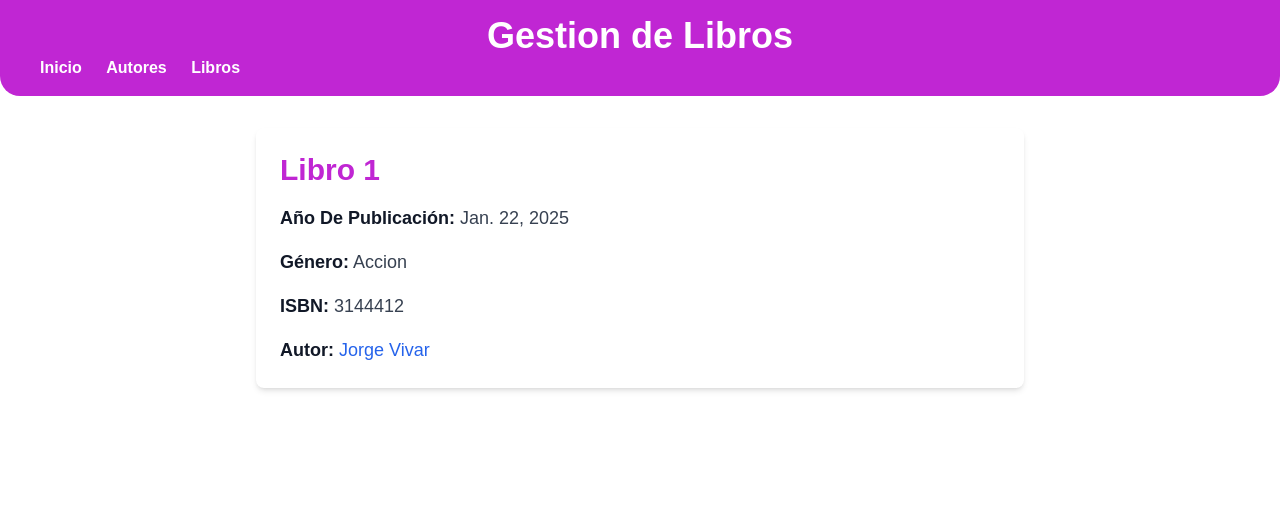
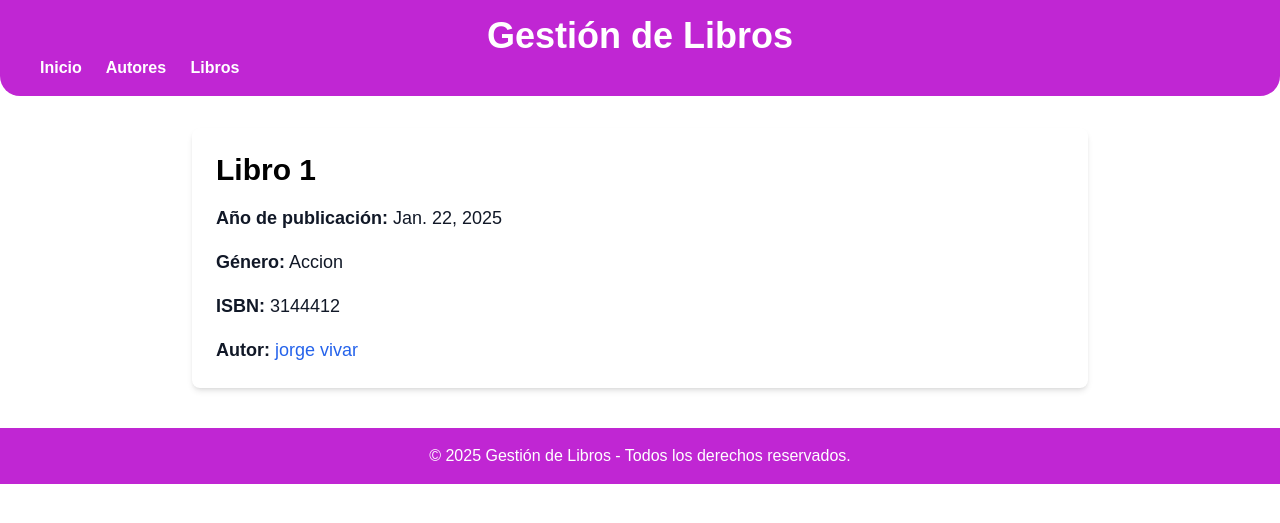
Before and after one commit to j0rgev0/Gestion-Liros-django, a Django app: page /libros/1/ in a window 1280 px wide. Shown: the top 523 px of the page. Run offline with Django 5.2, Linux system fonts and the light colour scheme; data comes from the database, SQL or seed files in the repository; some libraries are stand-ins or nearby versions.

Commit message:
update with base.html

```diff
--- a/project/templates/detalle_libro.html
+++ b/project/templates/detalle_libro.html
@@ -1,36 +1,13 @@
-<!DOCTYPE html>
-<html lang="en">
-    <head>
-        <meta charset="UTF-8">
-        <meta name="viewport" content="width=device-width, initial-scale=1.0">
-        <title>Autores</title>
+{% extends 'layouts/base.html' %}
 
-        <script src="https://cdn.tailwindcss.com"></script>
+{% block title %}Autores - Gestión de Libros{% endblock %}
 
-        <style>
-            * {
-                font-family: Arial, sans-serif;
-                margin: 0;
-                padding: 0;
-            }
-        </style>
-    </head>
-<body>
-    <header class="bg-fuchsia-600 text-white py-4 flex flex-col items-center rounded-b-[20px]">
-
-        <h1 class="text-4xl font-bold flex-col justify-center">Gestion de Libros</h1>
-        <nav class="w-full pl-10 font-bold">
-            <a href="{% url 'index' %}">Inicio</a>
-            <a href="{% url 'lista_autores' %}" class=" pl-5">Autores</a>
-            <a href="{% url 'lista_libros' %}" class=" pl-5">Libros</a>
-        </nav>
-    </header>
-    <main class="max-w-3xl mx-auto mt-8 p-6 bg-white rounded-lg shadow-md capitalize">
-        <h2 class="text-3xl font-bold text-fuchsia-600 mb-4 ">{{ object.titulo }}</h2>
+{% block content %}
+<h2 class="text-3xl font-bold mb-4 ">{{ object.titulo }}</h2>
 <div class="text-lg text-gray-700 space-y-4 ">
-            <p><strong class="text-gray-900">Año de publicación:</strong> {{ object.fecha_publi }}</p>
-            <p><strong class="text-gray-900 ">Género:</strong> {{ object.genero }}</p>
-            <p><strong class="text-gray-900">ISBN:</strong> {{ object.isbn }}</p>
+    <p class="text-gray-900"><strong>Año de publicación:</strong> {{ object.fecha_publi }}</p>
+    <p class="capitalize text-gray-900"><strong>Género:</strong> {{ object.genero }}</p>
+    <p class="text-gray-900"><strong>ISBN:</strong> {{ object.isbn }}</p>
     <p>
         <strong class="text-gray-900">Autor:</strong>
         <a href="{% url 'detalle_autor' object.autor.id %}" class="text-blue-600 hover:underline ">
--- /dev/null
+++ b/project/templates/layouts/base.html
@@ -0,0 +1,40 @@
+<!DOCTYPE html>
+<html lang="es">
+
+<head>
+    <meta charset="UTF-8">
+    <meta name="viewport" content="width=device-width, initial-scale=1.0">
+    <title>{% block title %}Mi Página Web{% endblock %}</title>
+
+    <script src="https://cdn.tailwindcss.com"></script>
+
+    <style>
+        * {
+            font-family: Arial, sans-serif;
+            margin: 0;
+            padding: 0;
+        }
+    </style>
+</head>
+
+<body>
+    <header class="bg-fuchsia-600 text-white py-4 flex flex-col items-center rounded-b-[20px]">
+        <h1 class="text-4xl font-bold">Gestión de Libros</h1>
+        <nav class="w-full pl-10 font-bold">
+            <a href="{% url 'index' %}" class="pr-5">Inicio</a>
+            <a href="{% url 'lista_autores' %}" class="pr-5">Autores</a>
+            <a href="{% url 'lista_libros' %}" class="pr-5">Libros</a>
+        </nav>
+    </header>
+
+    <main class="max-w-4xl mx-auto mt-8 p-6 bg-white rounded-lg shadow-md">
+        {% block content %}
+        {% endblock %}
+    </main>
+
+    <footer class="bg-fuchsia-600 text-white text-center py-4 mt-10">
+        © 2025 Gestión de Libros - Todos los derechos reservados.
+    </footer>
+</body>
+
+</html>
```
Also changed, not shown: other parts of project/templates/detalle_libro.html (+1 -4 lines), project/templates/detalle_autor.html (+5 -33 lines), project/templates/index.html (+4 -36 lines), project/templates/lista_autores.html (+6 -33 lines), project/templates/lista_libros.html (+5 -30 lines). Lines whose indentation alone changed are shown as unchanged.
